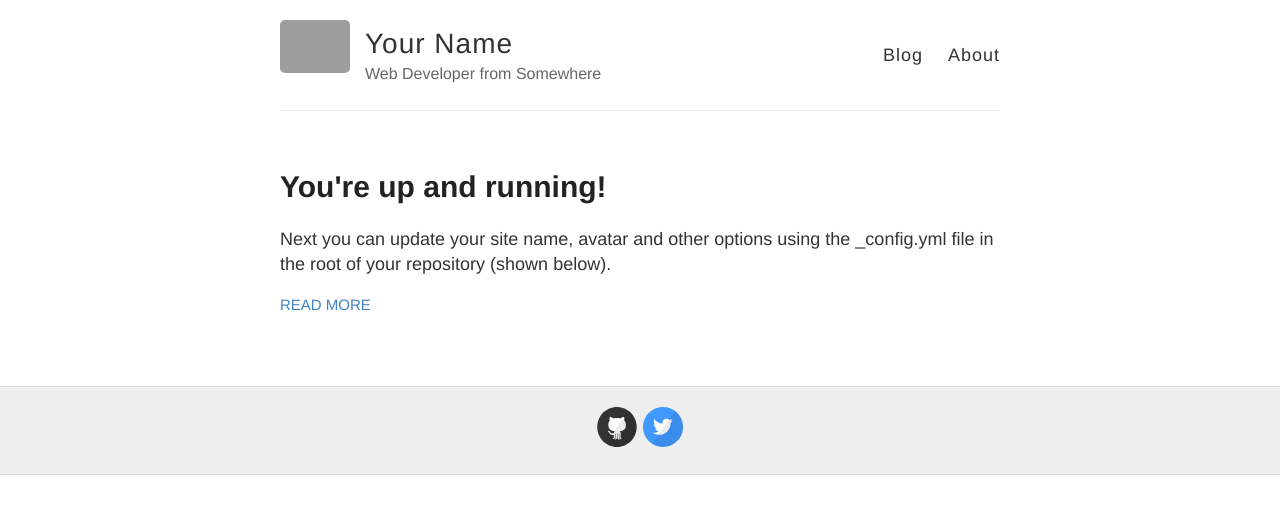
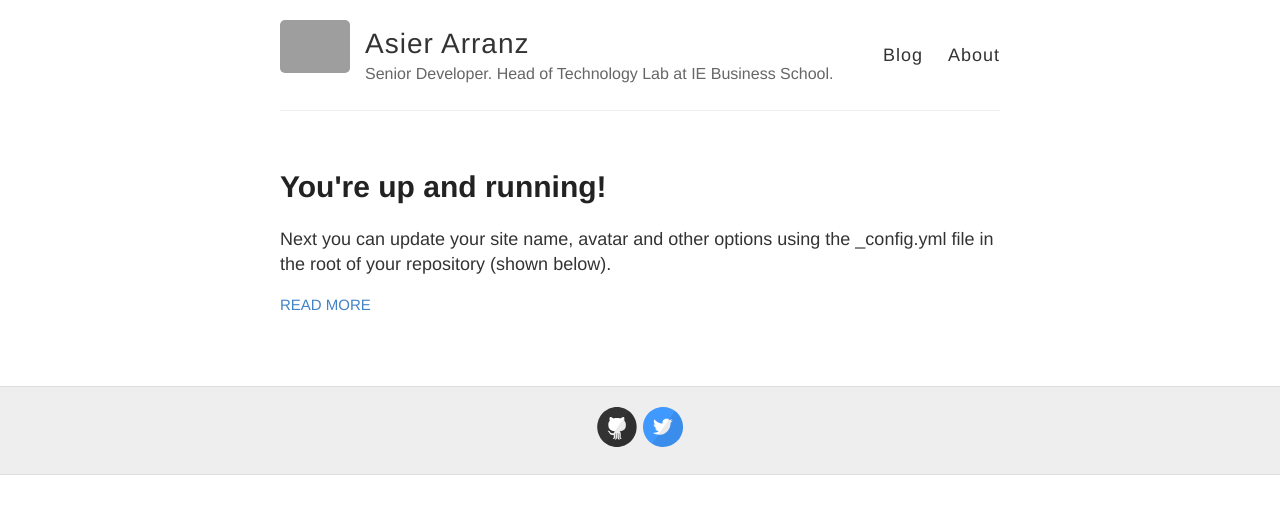
Before and after one commit to asierarranz/asierarranz.github.iold, a Jekyll site: the page built from index.html, in a window 1280 px wide. Shown: the top 514 px of the page. Built offline with Jekyll 4.4.1, drawn with Linux system fonts in a browser that asks for light colours; grey boxes are pictures that could not be loaded.

Commit message:
Blog configuration

```diff
--- a/_config.yml
+++ b/_config.yml
@@ -3,13 +3,13 @@
 #
 
 # Name of your site (displayed in the header)
-name: Your Name
+name: Asier Arranz
 
 # Short bio or description (displayed in the header)
-description: Web Developer from Somewhere
+description: Senior Developer. Head of Technology Lab at IE Business School.
 
 # URL of your avatar or profile pic (you could use your GitHub profile pic)
-avatar: https://raw.githubusercontent.com/barryclark/jekyll-now/master/images/jekyll-logo.png
+avatar: http://asierarranz.github.io/etc/avatar.jpg
 
 #
 # Flags below are optional
```
